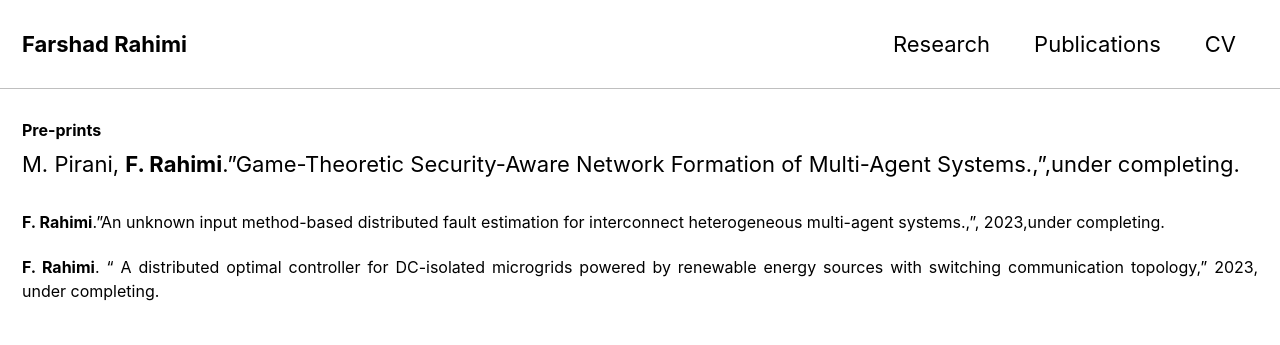
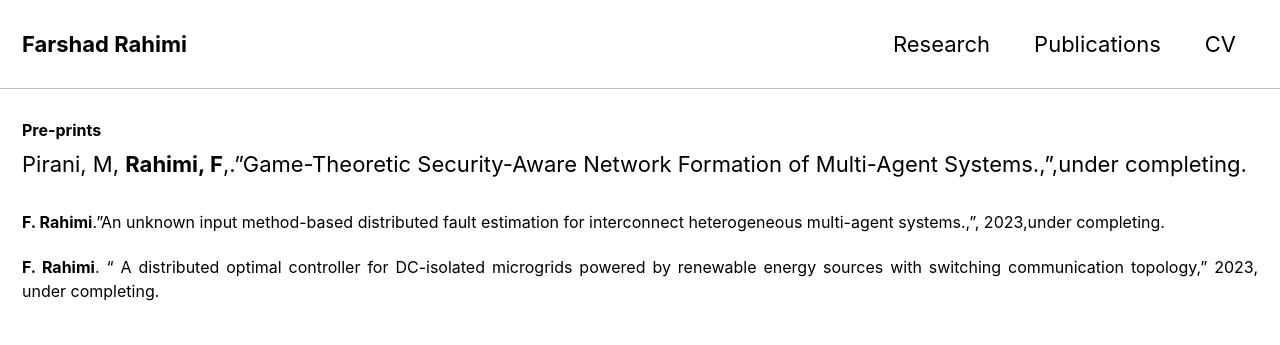
Before and after one commit to Farshad-Rahimi/farshad-rahimi.github.io, a Jekyll site: the page built from _pages/publications.md, in a window 1280 px wide. Shown: the top 345 px of the page. Built offline with Jekyll 4.4.1, drawn with Linux system fonts in a browser that asks for light colours; cached includes are drawn as plain includes.

```diff
--- a/_pages/publications.md
+++ b/_pages/publications.md
@@ -8,7 +8,7 @@ author_profile: false
 {: .text-justify style="font-size: 16pt" reversed="reversed"}
 #### Pre-prints
 {: .text-justify style="font-size: 12pt" reversed="reversed"}
- M. Pirani, **F. Rahimi**."Game-Theoretic Security-Aware Network Formation of Multi-Agent Systems.,",under completing.
+ Pirani, M, **Rahimi, F**,."Game-Theoretic Security-Aware Network Formation of Multi-Agent Systems.,",under completing.
 
 {: .text-justify style="font-size: 12pt" reversed="reversed"}
 **F. Rahimi**."An unknown input method-based distributed fault estimation for interconnect heterogeneous multi-agent systems.,", 2023,under completing.
```
